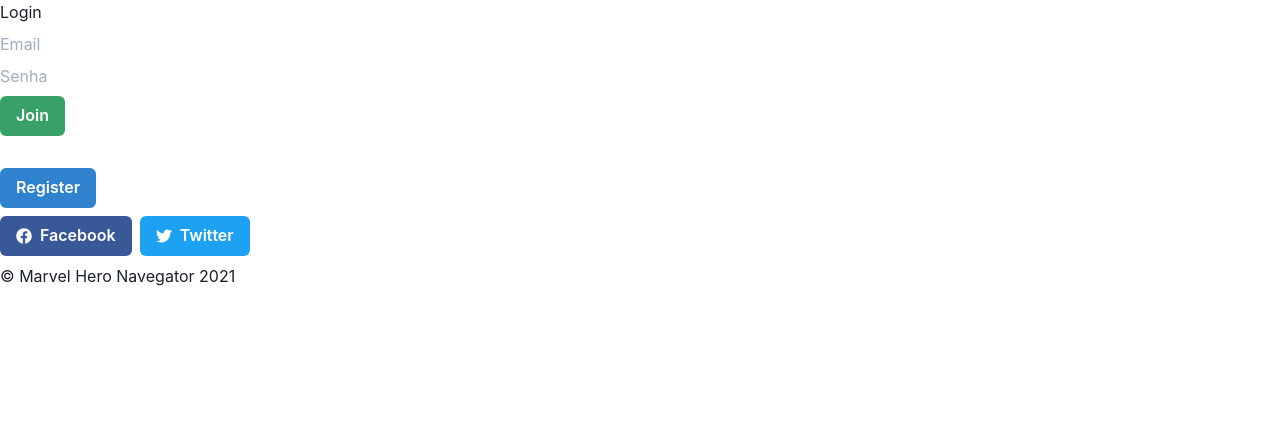
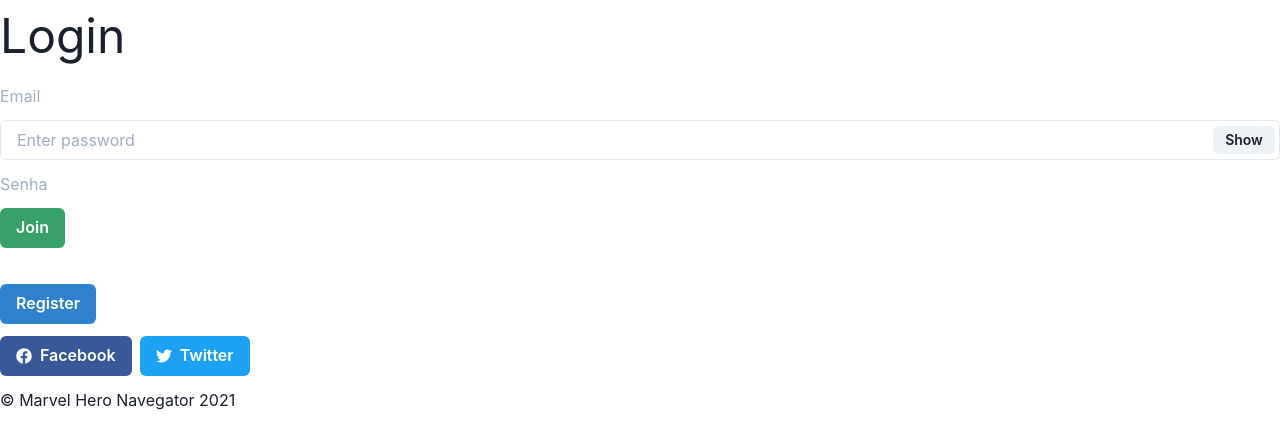
Before and after one commit to dekopossas/marvel-hero-navigator, a React (Create React App) app in the folder marvel-hero-navegator-frontend/: page /login in a window 1280 px wide. Shown: the top 448 px of the page. Built offline with nearby package versions, Linux system fonts and the light colour scheme.

Commit message:
adicionei um input de login irado CSS

```diff
--- a/marvel-hero-navegator-frontend/src/pages/Login/index.jsx
+++ b/marvel-hero-navegator-frontend/src/pages/Login/index.jsx
@@ -1,13 +1,24 @@
 import React from 'react';
-import { Button, HStack, Stack } from '@chakra-ui/react';
+import {
+  Button,
+  HStack,
+  Stack,
+  Text,
+  Input,
+  InputGroup,
+  InputRightElement,
+} from '@chakra-ui/react';
 import { FaFacebook, FaTwitter } from 'react-icons/fa';
 import { Link } from 'react-router-dom';
 
 function Login() {
+  const [show, setShow] = React.useState(false);
+  const handleClick = () => setShow(!show);
+
   return (
     <div className="text-center">
-      <Stack>
-        <h1 className="h1 mb-3 font-weight-normal">Login</h1>
+      <Stack spacing={3}>
+        <Text fontSize="5xl">Login</Text>
         <label htmlFor="email">
           <input
             className="form-control"
@@ -17,6 +28,14 @@
             placeholder="Email"
           />
         </label>
+        <InputGroup size="md">
+          <Input pr="4.5rem" type={show ? 'text' : 'password'} placeholder="Enter password" />
+          <InputRightElement width="4.5rem">
+            <Button h="1.75rem" size="sm" onClick={handleClick}>
+              {show ? 'Hide' : 'Show'}
+            </Button>
+          </InputRightElement>
+        </InputGroup>
         <label htmlFor="password">
           <input
             className="form-control"
@@ -27,22 +46,13 @@
           />
         </label>
         <Link to="/home">
-          <Button
-            colorScheme="green"
-            type="button"
-            data-testid="signin-btn"
-          >
+          <Button colorScheme="green" type="button" data-testid="signin-btn">
             Join
           </Button>
         </Link>
         <br />
         <Link to="/register">
-          <Button
-            colorScheme="blue"
-            to="/register"
-            data-testid="no-account-btn"
-            type="button"
-          >
+          <Button colorScheme="blue" to="/register" data-testid="no-account-btn" type="button">
             Register
           </Button>
         </Link>
```
